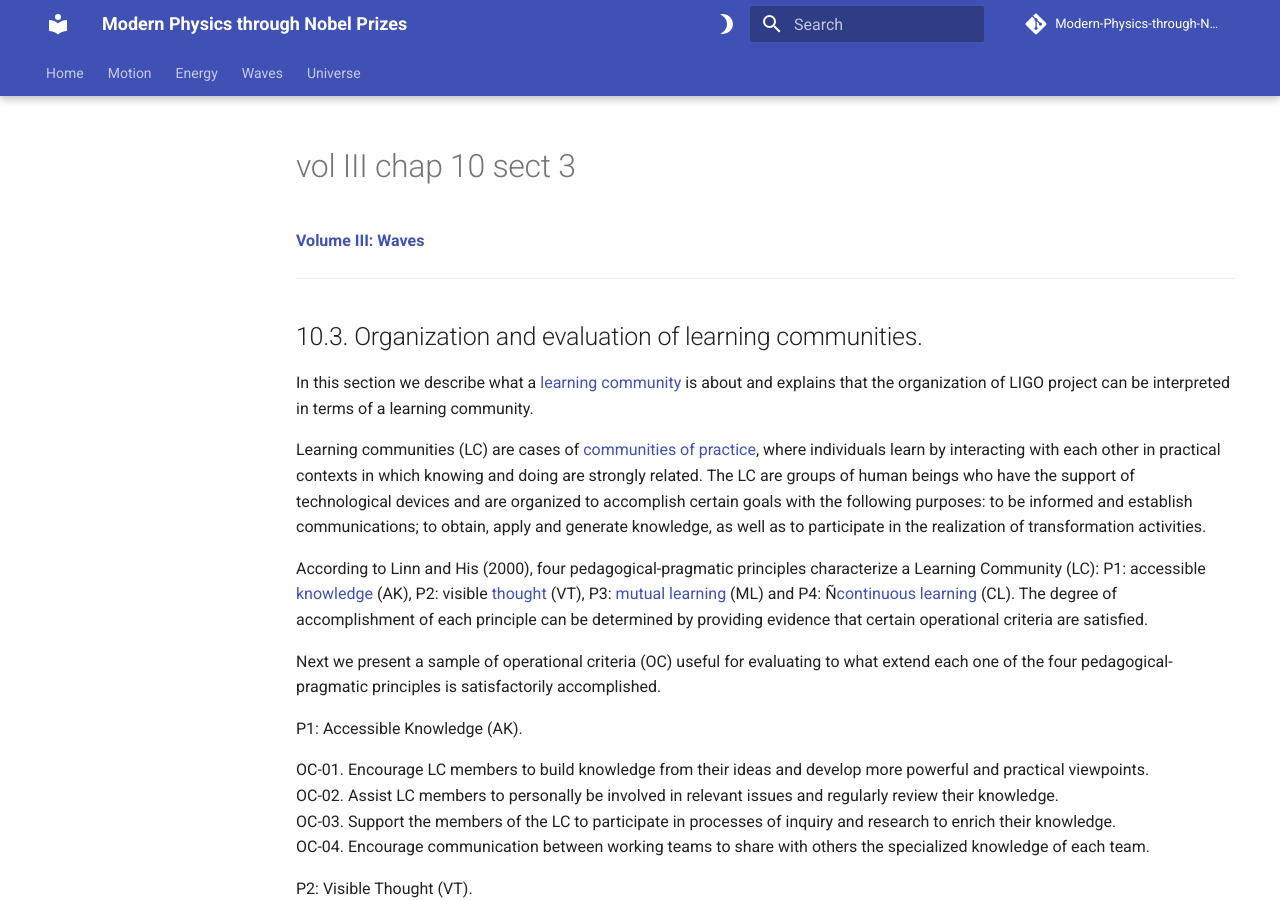
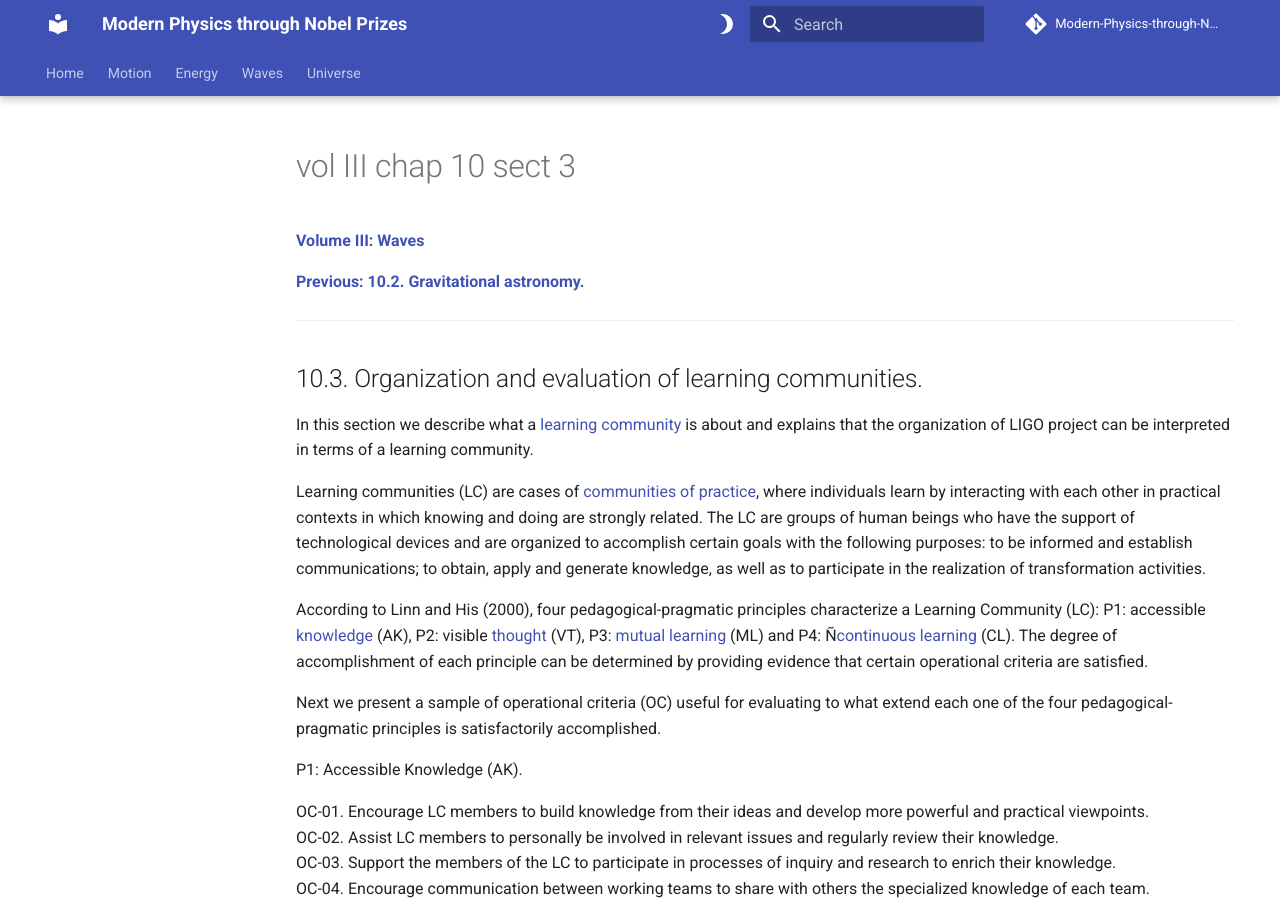
Before and after one commit to modphysnobel/modphysnobel.github.io, an MkDocs documentation site: the page built from docs/vol-III/vol-III-chap-10-sect-3.md, in a window 1280 px wide and 900 px high. Built offline with MkDocs 1.6.1 and Material for MkDocs 9.7.7, drawn with Linux system fonts in a browser that asks for light colours; some web fonts are replaced; comment, search, counter and statistics services are not loaded; some of the changed text lies outside the part shown.

Commit message:
Update vol-III-chap-10-sect-3.md

```diff
--- a/docs/vol-III/vol-III-chap-10-sect-3.md
+++ b/docs/vol-III/vol-III-chap-10-sect-3.md
@@ -1,5 +1,6 @@
+[**Volume III: Waves**](https://modphysnobel.github.io/vol-III/volume-III/)
 
-[**Volume III: Waves**](./volume-III.md)
+[**Previous: 10.2. Gravitational astronomy.**](https://modphysnobel.github.io/vol-III/vol-III-chap-10-sect-2/)
 
 ***
 
```
Also changed, not shown: other parts of docs/vol-III/vol-III-chap-10-sect-3.md (+1 -0 lines).
